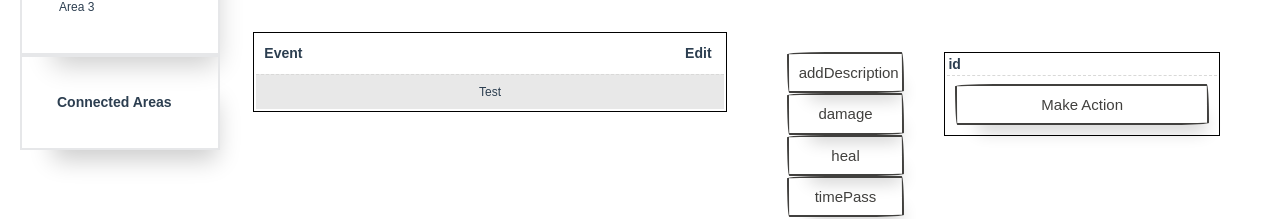
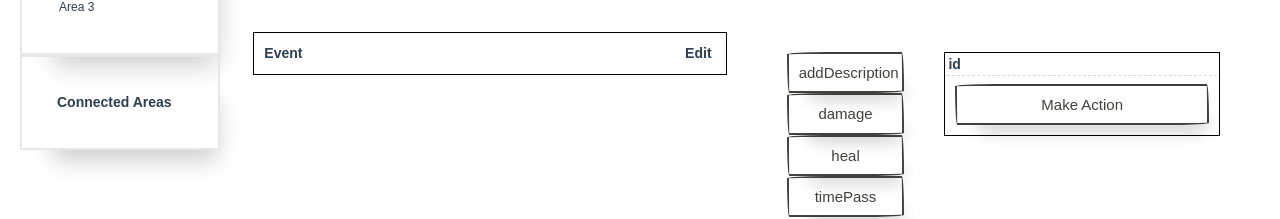
Before and after one commit to tpascua11/teds-rpg-forger, a Vue app: page /#/area in a window 1280 px wide. Shown: the part 338-557 px from the top of the page. Built offline with nearby package versions, Linux system fonts and the light colour scheme; a web font is replaced by a local one; what vue-blob-json-csv would draw is missing.

Commit message:
dragable rows added

```diff
--- a/package.json
+++ b/package.json
@@ -11,7 +11,8 @@
     "core-js": "^3.6.5",
     "vue": "^2.6.11",
     "vue-blob-json-csv": "^0.1.7",
-    "vue-router": "^3.2.0"
+    "vue-router": "^3.2.0",
+    "vuedraggable": "^2.24.3"
   },
   "devDependencies": {
     "@vue/cli-plugin-babel": "~4.5.0",
--- a/src/components/InteractionBuilder.vue
+++ b/src/components/InteractionBuilder.vue
@@ -1,14 +1,14 @@
 <template>
   <div class="row">
    <div class="col-6 col">
-      <table>
+      <table class="table">
         <thead>
           <tr>
-            <th style="width: 90%;"> Event </th>
-            <th style="width: 10%;"> Edit </th>
+            <th scope="col" style="width: 90%;"> Event </th>
+            <th scope="col" style="width: 10%;"> Edit </th>
           </tr>
         </thead>
-        <tbody>
+        <draggable v-model="templateActionList" tag="tbody">
           <tr v-for="(item, index) in templateActionList" :key="index">
             <td>{{item}}</td>
             <td>
@@ -17,11 +17,10 @@
               </button>
             </td>
           </tr>
-          <tr class="creator">
-            <td colspan=2> Test </td>
-          </tr>
-        </tbody>
+        </draggable>
+
       </table>
+
   </div>
   <div class="col-6 col">
     <div>
@@ -34,6 +33,8 @@
 
 <script>
 import ActionBuilder from '@/components/ActionBuilder.vue'
+import draggable from 'vuedraggable'
+
 
 export default {
   name: 'InteractionBuilder',
@@ -53,11 +54,18 @@ export default {
         lastName: 'Andersen',
         age: 27
       },
-      templateActionList: []
+      templateActionList: [],
+            list: [
+        { id: 1, name: "Abby", sport: "basket" },
+        { id: 2, name: "Brooke", sport: "foot" },
+        { id: 3, name: "Courtenay", sport: "volley" },
+        { id: 4, name: "David", sport: "rugby" }
+      ],
     }
   },
   components: {
     ActionBuilder,
+    draggable,
   },
   props: {
     name: String,
```
Also changed, not shown: 1 other file (tests, documents, lock files or other folders).
